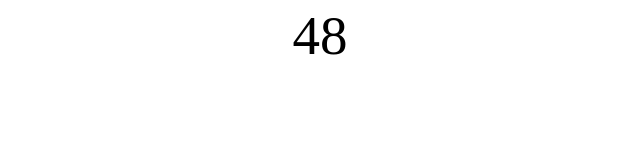
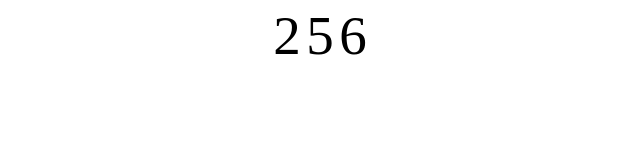
Before and after one commit to niboac/vue3-scroll-number, a Vue app: page / in a window 1280 px wide. Shown: the top 160 px of the page, without its empty margins (320-960 px from the left). Built offline with nearby package versions, Linux system fonts and the light colour scheme.

Commit message:
fix: 优化入参

```diff
--- a/src/App.vue
+++ b/src/App.vue
@@ -2,12 +2,10 @@
 import Vue3ScrollNumber from './components/Vue3ScrollNumber.vue'
 import { ref } from 'vue';
 
-const value = ref(21)
-const fromValue = ref(0)
+const value = ref(229)
 
 function addValue() {
   setTimeout(() => {
-    fromValue.value = value.value
     value.value += 9
     console.log("value.value :>> ", value.value);
     addValue()
@@ -21,7 +19,7 @@ addValue()
   <main style="display: flex; justify-content: center;">
     <Vue3ScrollNumber
       style="font-size: 55px;"
-      :from="fromValue"
+      :from="21"
       :to="value"
     />
   </main>
--- a/src/components/Vue3ScrollNumber.vue
+++ b/src/components/Vue3ScrollNumber.vue
@@ -1,5 +1,6 @@
 <script setup lang="ts">
-import { ref, computed } from 'vue';
+import { ref, computed, watch } from 'vue';
+import type { Ref } from 'vue';
 import Vue3ScrollNUmberItem from './Vue3ScrollNumberItem.vue';
 
 
@@ -14,8 +15,20 @@ const props = defineProps({
   },
 });
 
-const newFrom = computed(() => {
-  return props.from
+const newFrom = ref(props.from)
+const valCache = ref(props.from)
+
+const toNumbers: Ref<String[]> = ref([])
+
+watch(() => props.to, (newCount, oldCount) => {
+
+  newFrom.value = valCache.value
+  setTimeout(() => {
+    toNumbers.value = getToNumbers(props.to)
+    valCache.value = props.to
+  }, 10)
+}, {
+  immediate: true
 })
 
 function getFromNumbers(num: Number) {
@@ -38,9 +51,7 @@ const fromNumbers = computed(() => {
   return getFromNumbers(newFrom.value)
 })
 
-const toNumbers = computed(() => {
-  return getToNumbers(props.to)
-})
+
 </script>
 
 <template>
@@ -48,8 +59,7 @@ const toNumbers = computed(() => {
     <Vue3ScrollNUmberItem
       v-for="(item, index) in toNumbers"
       :key="(to.toString()) + index"
-      :from="Number(fromNumbers[index]) || 0"
-      :to="Number(item) || 0"
+      :list="[Number(fromNumbers[index]) || 0, Number(item) || 0]"
     ></Vue3ScrollNUmberItem>
   </div>
 </template>
--- a/src/components/Vue3ScrollNumberItem.vue
+++ b/src/components/Vue3ScrollNumberItem.vue
@@ -1,33 +1,25 @@
 <script setup lang="ts">
 import { ref, computed, watch } from 'vue';
+import type { PropType } from 'vue';
 
 const props = defineProps({
-  from: {
-    type: Number,
-    default: 0,
-  },
-  to: {
-    type: Number,
-    default: 0,
-  },
+  list: {
+    type: Array as PropType<number[]>,
+    default: () => [0, 0],
+  }
 });
 
 const styleStr = ref('translateY(0em)')
 
 const numbers = computed(() => {
-  return generateNumberList(props.from, props.to)
+  return generateNumberList(props.list[0], props.list[1])
 })
 
-// const style = computed(() => {
-//   return { transform: 'translateY(' + (-numbers.value.length) + 'em' }
-// })
 
-watch(() => props.to, (newCount, oldCount) => {
+watch(() => props.list, (newCount, oldCount) => {
   setTimeout(() => {
     styleStr.value = 'translateY(0em)'
-
-
-    let num = generateNumberList(props.from, props.to)
+    let num = generateNumberList(props.list[0], props.list[1])
     setTimeout(() => {
       styleStr.value = 'translateY(' + (-num.length) + 'em'
     }, 10)
@@ -64,7 +56,7 @@ function generateNumberList(a: number, b: number) {
         v-for="(item) in numbers"
         :key="item"
       >{{ item }}</div>
-      <div>{{ to }}</div>
+      <div>{{ props.list[1] }}</div>
     </div>
   </div>
 </template>
@@ -82,7 +74,8 @@ function generateNumberList(a: number, b: number) {
   display: flex;
   flex-direction: column;
   transition: transform 0.5s ease-out;
-
+  min-width: 0.6em;
+  text-align: center;
 }
 
 /* ----------------------------------------------
```
